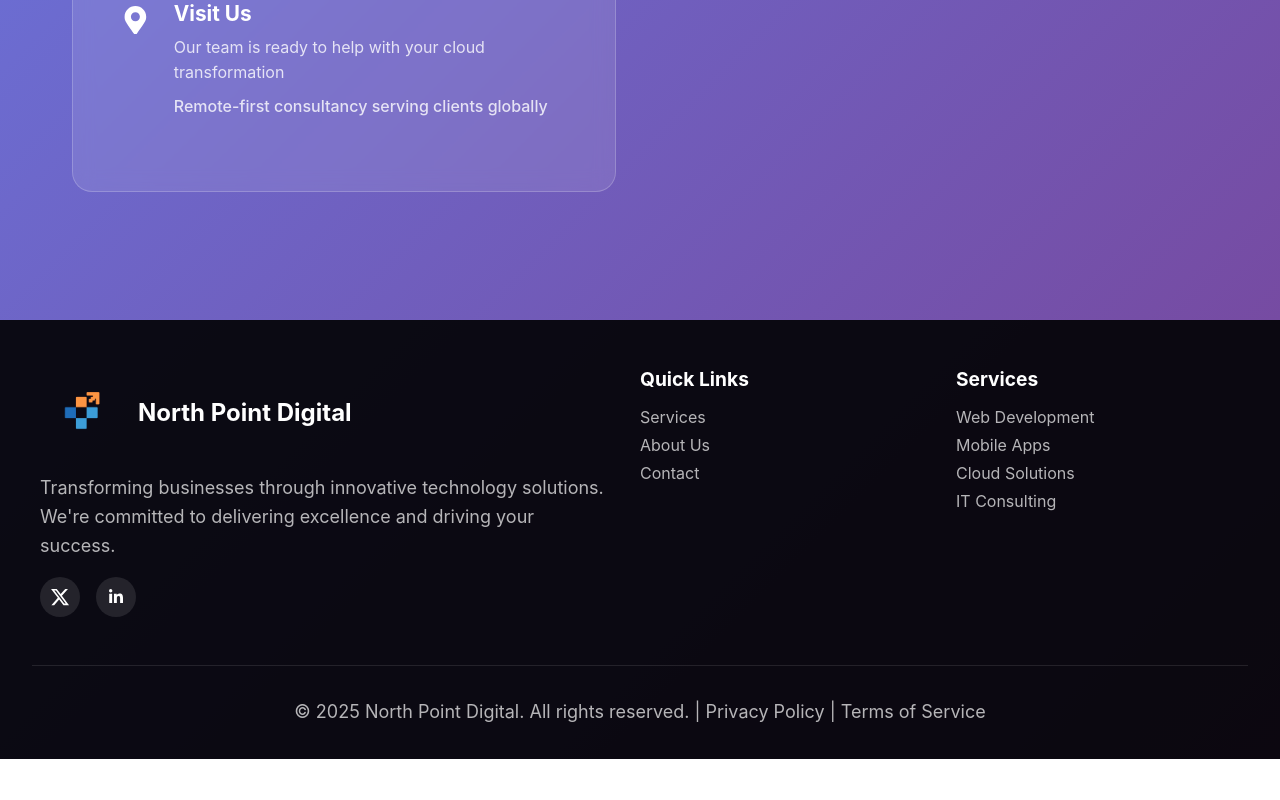
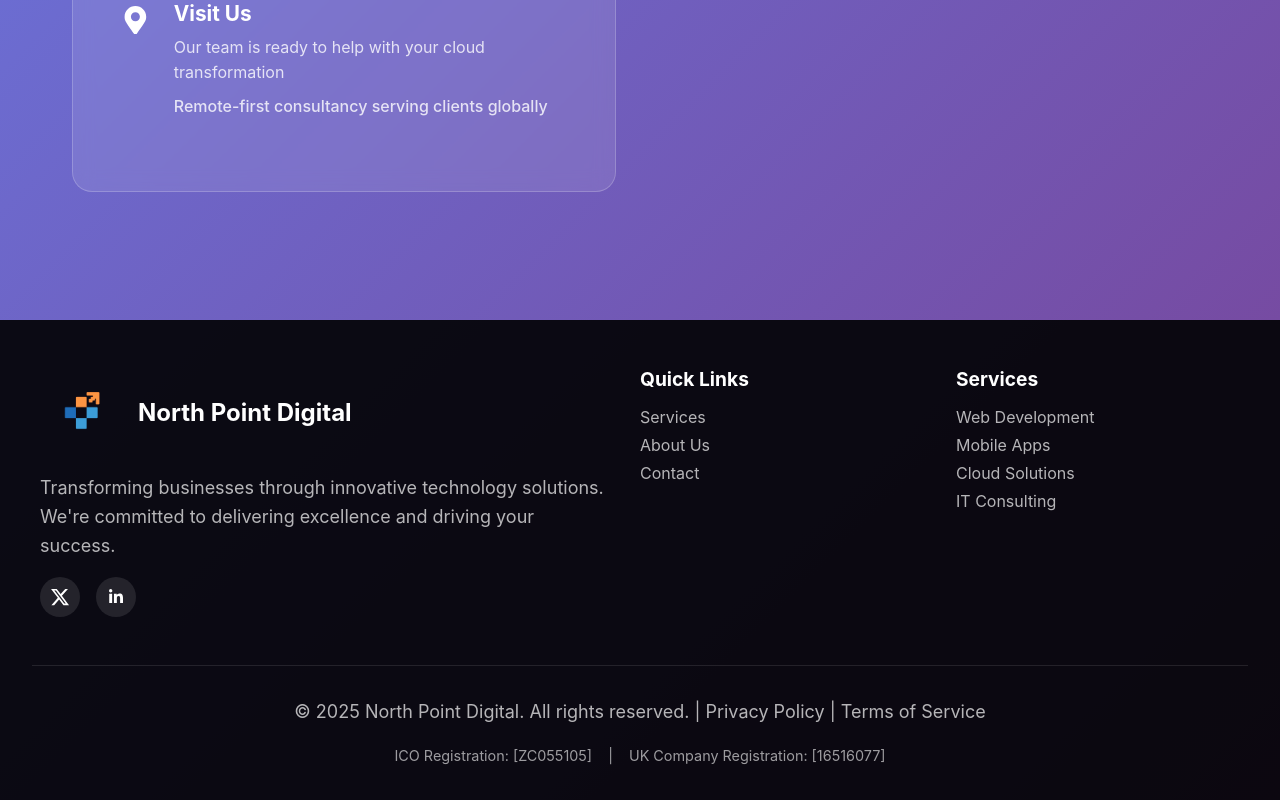
Before and after one commit to North-Point-Digital/north-point-digital.github.io, a React (Create React App) app: page /contact in a window 1280 px wide. Shown: the part 844-1644 px from the top of the page. Before the commit the page ends 1603 px from the top, so only its background shows below. Built offline with nearby package versions, Linux system fonts and the light colour scheme.

Commit message:
added ico and company numbers

```diff
--- a/src/components/Footer.tsx
+++ b/src/components/Footer.tsx
@@ -115,6 +115,23 @@ const BottomBar = styled.div`
   }
 `;
 
+const LegalInfo = styled.div`
+  margin-top: 1rem;
+  font-size: 0.9rem;
+  color: rgba(255, 255, 255, 0.6);
+  line-height: 1.8;
+
+  span {
+    display: inline-block;
+    margin: 0 0.5rem;
+
+    @media (max-width: 768px) {
+      display: block;
+      margin: 0.25rem 0;
+    }
+  }
+`;
+
 const Footer: React.FC = () => {
   return (
     <FooterWrapper>
@@ -162,6 +179,11 @@ const Footer: React.FC = () => {
 
       <BottomBar>
         <p>&copy; 2025 North Point Digital. All rights reserved. | <Link to="/privacy-policy">Privacy Policy</Link> | Terms of Service</p>
+        <LegalInfo>
+          <span>ICO Registration: [ZC055105]</span>
+          <span>|</span>
+          <span>UK Company Registration: [16516077]</span>
+        </LegalInfo>
       </BottomBar>
     </FooterWrapper>
   );
```
